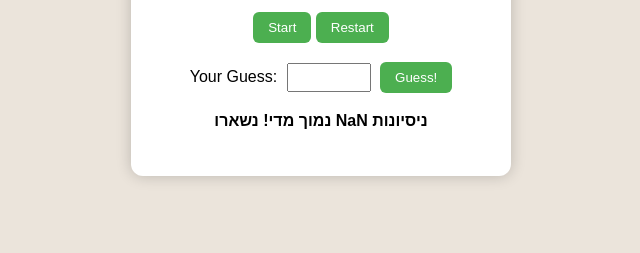
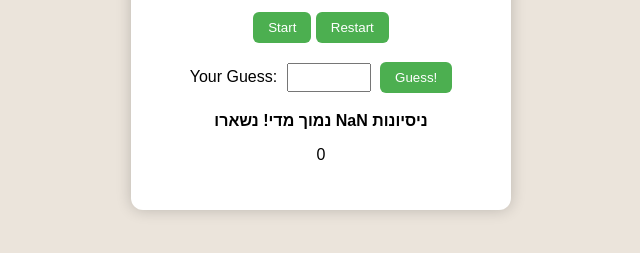
Before and after one commit to ShacharDoron123/Games-website, a plain HTML site: page Guess-the-number.html in a window 1280 px wide. Both pictures are taken after a click on the button "Guess!". Shown: the part 209-462 px from the top of the page, without its empty margins (319-959 px from the left). Drawn offline with Linux system fonts and the light colour scheme.

Commit message:
added history to guess

```diff
--- a/Guess-the-number.html
+++ b/Guess-the-number.html
@@ -29,6 +29,7 @@
             <button id="guessBtn">Guess!</button>
         </div>
         <p id="output"></p>
+        <p id="history"></p>
     </div>
 </div>
 <script src="Guess-the-number.js"></script>
--- a/Guess-the-number.js
+++ b/Guess-the-number.js
@@ -1,5 +1,6 @@
 let random;
 let attempts;
+let history = [];
 
 //get the values to the range
 document.getElementById("startBtn").onclick = function () {
@@ -21,7 +22,7 @@ document.getElementById("guessBtn").onclick = function () {
         return;
     }
 
-    if (attempts === 0) {
+    if (attempts <= 0) {
         document.getElementById("output").textContent =
             "הפסדת! המספר היה " + random;
         return;
@@ -34,4 +35,10 @@ document.getElementById("guessBtn").onclick = function () {
         document.getElementById("output").textContent =
             "נמוך מדי! נשארו " + attempts + " ניסיונות";
     }
+    handleHistory(guess);
 };
+
+function handleHistory(guess){
+    history.push(guess);
+    document.getElementById("history").innerHTML = history.join("<br>");
+}
```
